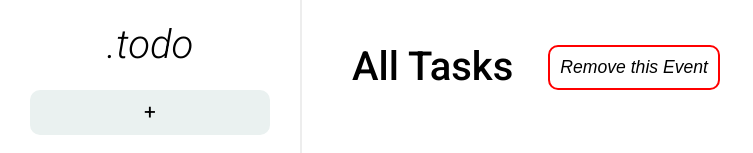
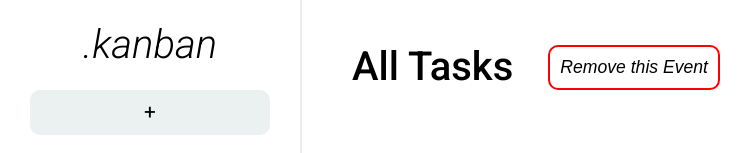
Before and after one commit to scar710813/Kanban-Web-App, a React (Vite) app: page / in a window 1280 px wide. Shown: the top 153 px of the page, without its empty margins (0-753 px from the left). Built offline with nearby package versions, Linux system fonts and the light colour scheme.

Commit message:
fix: rename

```diff
--- a/src/components/EventBar.jsx
+++ b/src/components/EventBar.jsx
@@ -8,7 +8,7 @@ const EventBar = ({ events, setEvents, currentEvent, setCurrentEvent }) => {
 
   return (
     <div className='event-bar'>
-      <h1 className='event-bar-title'>.todo</h1>
+      <h1 className='event-bar-title'>.kanban</h1>
       <div className='event-container'>
         <AddButton handleClick={handleAdd} />
         {events.map((item) => (
```
